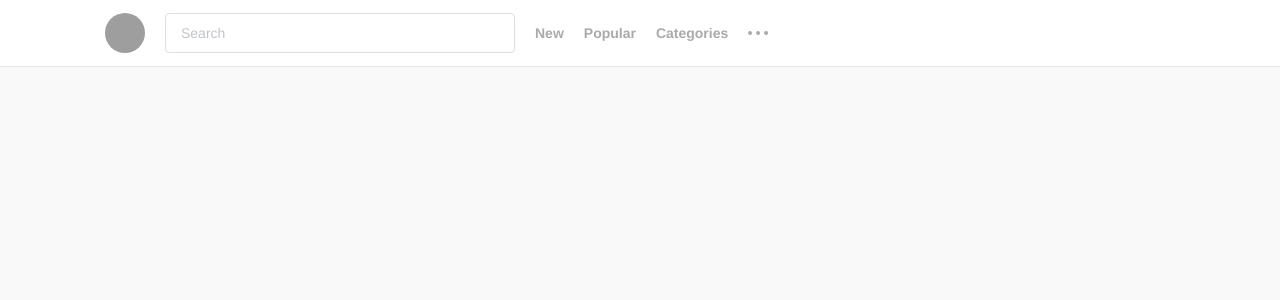
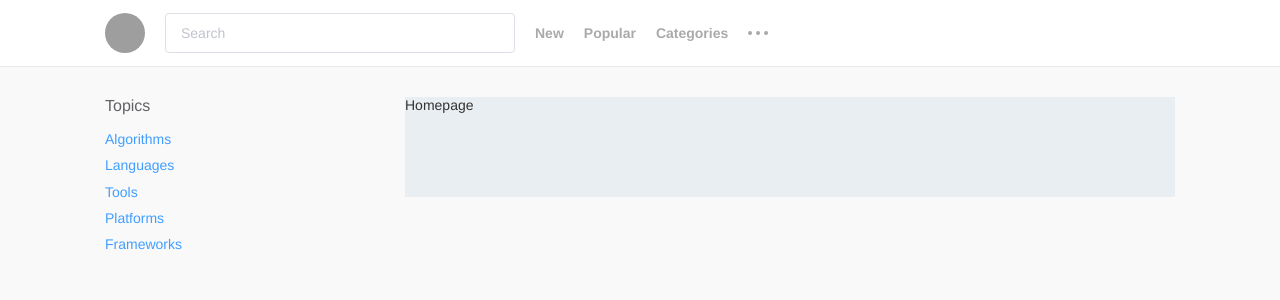
Before and after one commit to radityasurya/xkc, a Nuxt app: page / in a window 1280 px wide. Shown: the top 300 px of the page. Built offline with nearby package versions, Linux system fonts and the light colour scheme; grey boxes are pictures that could not be loaded.

Commit message:
Refactor default layout to use sidebar topics state

```diff
--- a/layouts/default.vue
+++ b/layouts/default.vue
@@ -1,24 +1,35 @@
 <template>
     <div class="app">
       <app-header></app-header>
-      <!-- <el-container>
+      <el-container>
         <el-aside>
-          sidebar
+          <ul>
+            <h3>Topics</h3>
+            <li v-for="(topic, index) in topics" :key="index">
+              <a href="#">{{topic}}</a>
+            </li>
+          </ul>
         </el-aside>
-        <el-main>
+        <main class="main">
           <nuxt/>
-        </el-main>
+        </main>
       </el-container>
-      <el-footer><p>Designed and Coded by <a href="https://radityasurya.com/">Raditya Surya Pratama</a></p></el-footer> -->
     </div>
 </template>
 
 
 <script>
 import header from "~/components/Header";
+import { mapGetters } from "vuex";
+
 export default {
   components: {
     "app-header": header
+  },
+  computed: {
+    ...mapGetters({
+      topics: "topics/get"
+    })
   }
 };
 </script>
@@ -33,17 +44,38 @@ body {
   background: #f9f9f9;
 }
 
+.el-container {
+  max-width: 1100px;
+  padding-left: 15px;
+  padding-right: 15px;
+  -webkit-box-sizing: border-box;
+  box-sizing: border-box;
+  margin-left: auto;
+  margin-right: auto;
+  min-width: 320px;
+  margin-top: 30px !important;
+}
+
 .el-aside {
-  background-color: #d3dce6;
-  width: 200px;
+  width: 100px;
   box-sizing: border-box;
   flex-shrink: 0;
+  height: 200px;
+
+  ul {
+    list-style: none;
+    margin: 0;
+    padding: 0;
+    li {
+      margin: 0 0 10px 0;
+    }
+  }
 }
 
-.el-main {
+.main {
   background-color: #e9eef3;
   color: #333;
-  text-align: center;
-  line-height: 160px;
+  width: 900px;
+  height: 100px;
 }
 </style>
```
